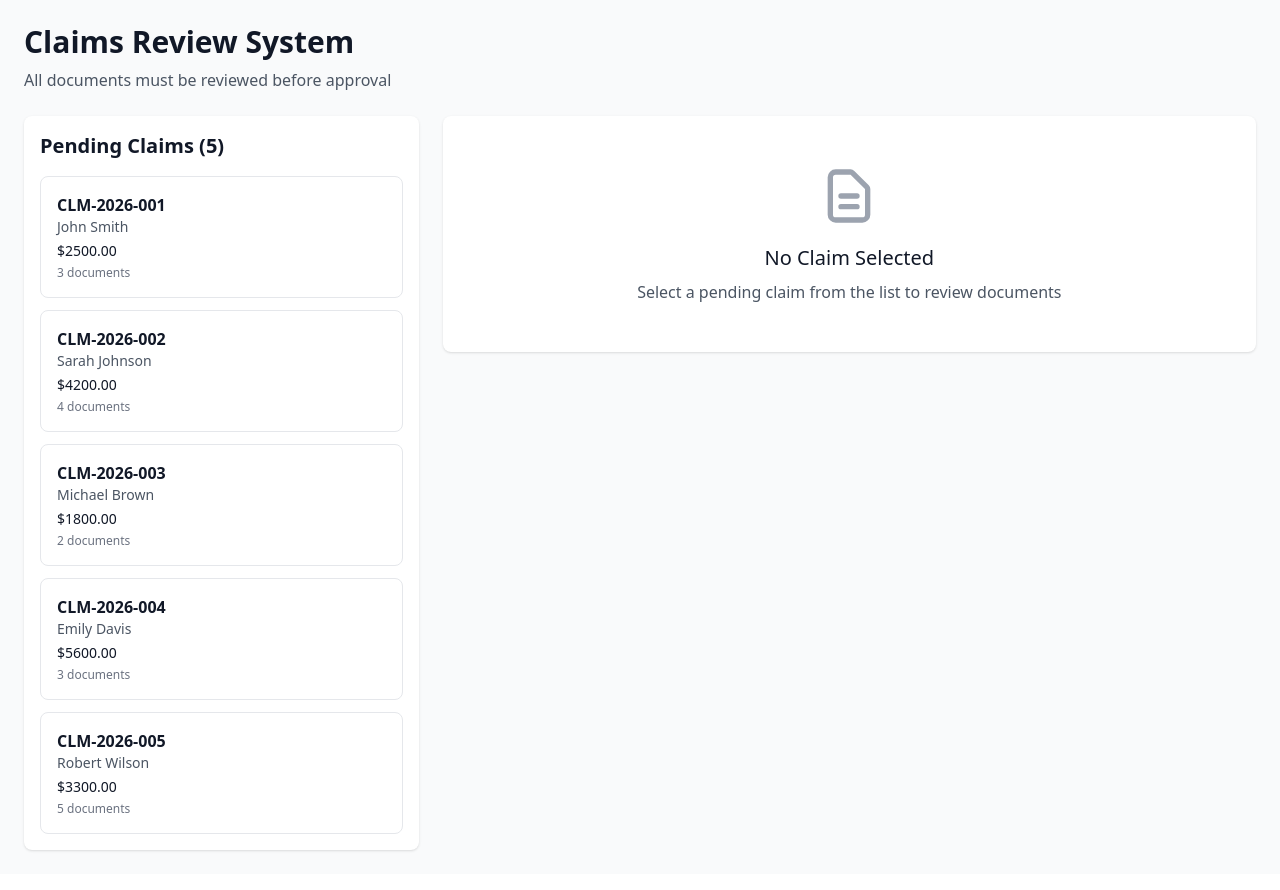
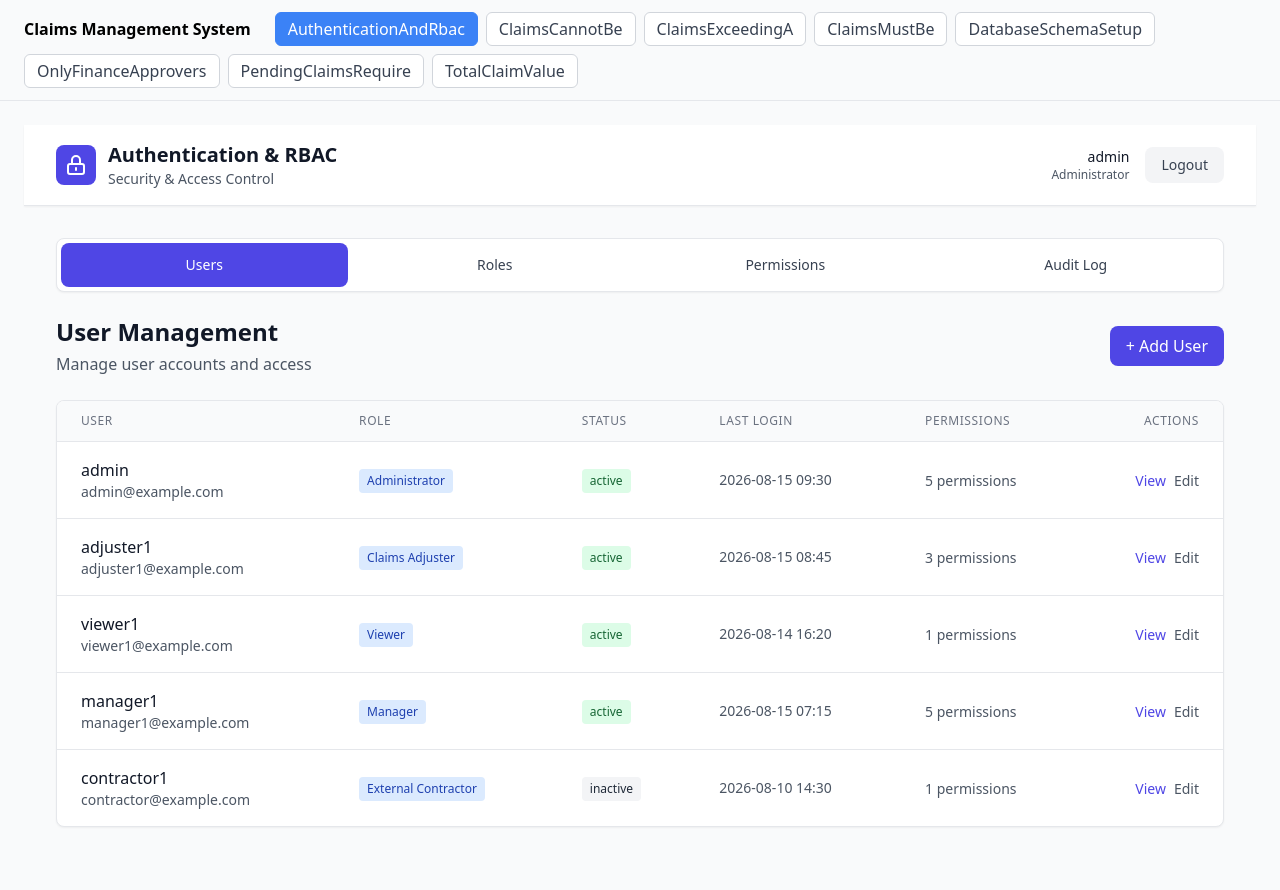
Before and after one commit to dhannan12/pilot-dev-test, a React (Vite) app: page / in a window 1280 px wide. Shown: the top 890 px of the page. Built offline with nearby package versions, Linux system fonts and the light colour scheme.

Commit message:
feat: App.tsx — 8 screens (SCRUM-868)

```diff
--- a/src/App.tsx
+++ b/src/App.tsx
@@ -1,5 +1,42 @@
-import ClaimsCannotBe from './components/ClaimsCannotBe'
+import React, { useState } from 'react'
+import AuthenticationAndRbac from './components/AuthenticationAndRbac.tsx'
+import ClaimsCannotBe from './components/ClaimsCannotBe.tsx'
+import ClaimsExceedingA from './components/ClaimsExceedingA.tsx'
+import ClaimsMustBe from './components/ClaimsMustBe.tsx'
+import DatabaseSchemaSetup from './components/DatabaseSchemaSetup.tsx'
+import OnlyFinanceApprovers from './components/OnlyFinanceApprovers.tsx'
+import PendingClaimsRequire from './components/PendingClaimsRequire.tsx'
+import TotalClaimValue from './components/TotalClaimValue.tsx'
+
+const screens = [
+  { name: 'AuthenticationAndRbac', component: <AuthenticationAndRbac /> },
+  { name: 'ClaimsCannotBe', component: <ClaimsCannotBe /> },
+  { name: 'ClaimsExceedingA', component: <ClaimsExceedingA /> },
+  { name: 'ClaimsMustBe', component: <ClaimsMustBe /> },
+  { name: 'DatabaseSchemaSetup', component: <DatabaseSchemaSetup /> },
+  { name: 'OnlyFinanceApprovers', component: <OnlyFinanceApprovers /> },
+  { name: 'PendingClaimsRequire', component: <PendingClaimsRequire /> },
+  { name: 'TotalClaimValue', component: <TotalClaimValue /> },
+]
 
 export default function App() {
-  return <ClaimsCannotBe />
+  const [active, setActive] = useState(0)
+  return (
+    <div className="min-h-screen" style={{background:"#f9fafb"}}>
+      <header style={{borderBottom:"1px solid #e5e7eb",padding:"12px 24px",
+        display:"flex",gap:"8px",flexWrap:"wrap",alignItems:"center"}}>
+        <strong style={{marginRight:"16px"}}>Claims Management System</strong>
+        {screens.map((s, i) => (
+          <button key={i} onClick={() => setActive(i)}
+            style={{padding:"4px 12px",borderRadius:"6px",border:"1px solid",cursor:"pointer",
+              background: active===i ? "#3b82f6" : "white",
+              color: active===i ? "white" : "#374151",
+              borderColor: active===i ? "#3b82f6" : "#d1d5db"}}>
+            {s.name}
+          </button>
+        ))}
+      </header>
+      <main style={{padding:"24px"}}>{screens[active]?.component}</main>
+    </div>
+  )
 }
```
